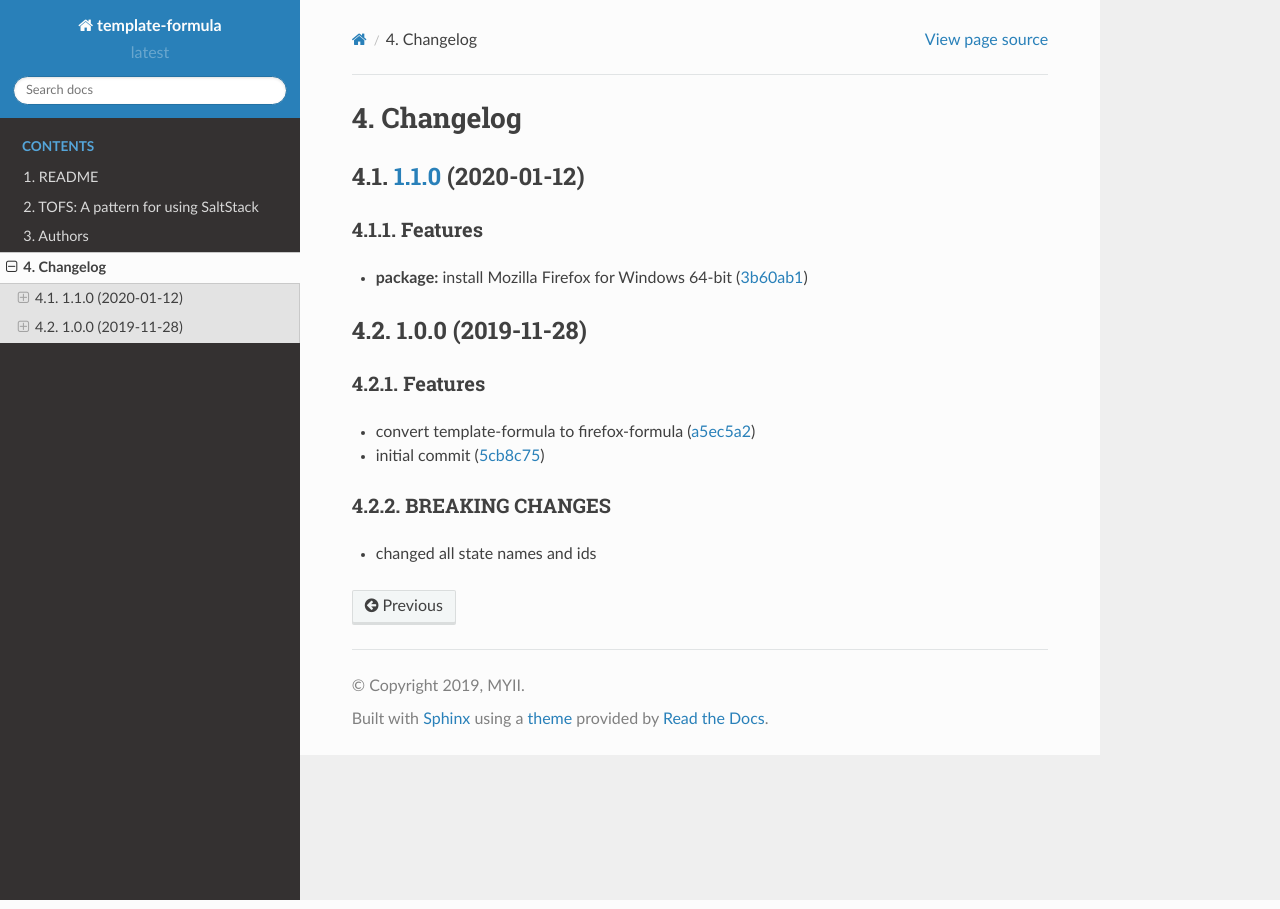
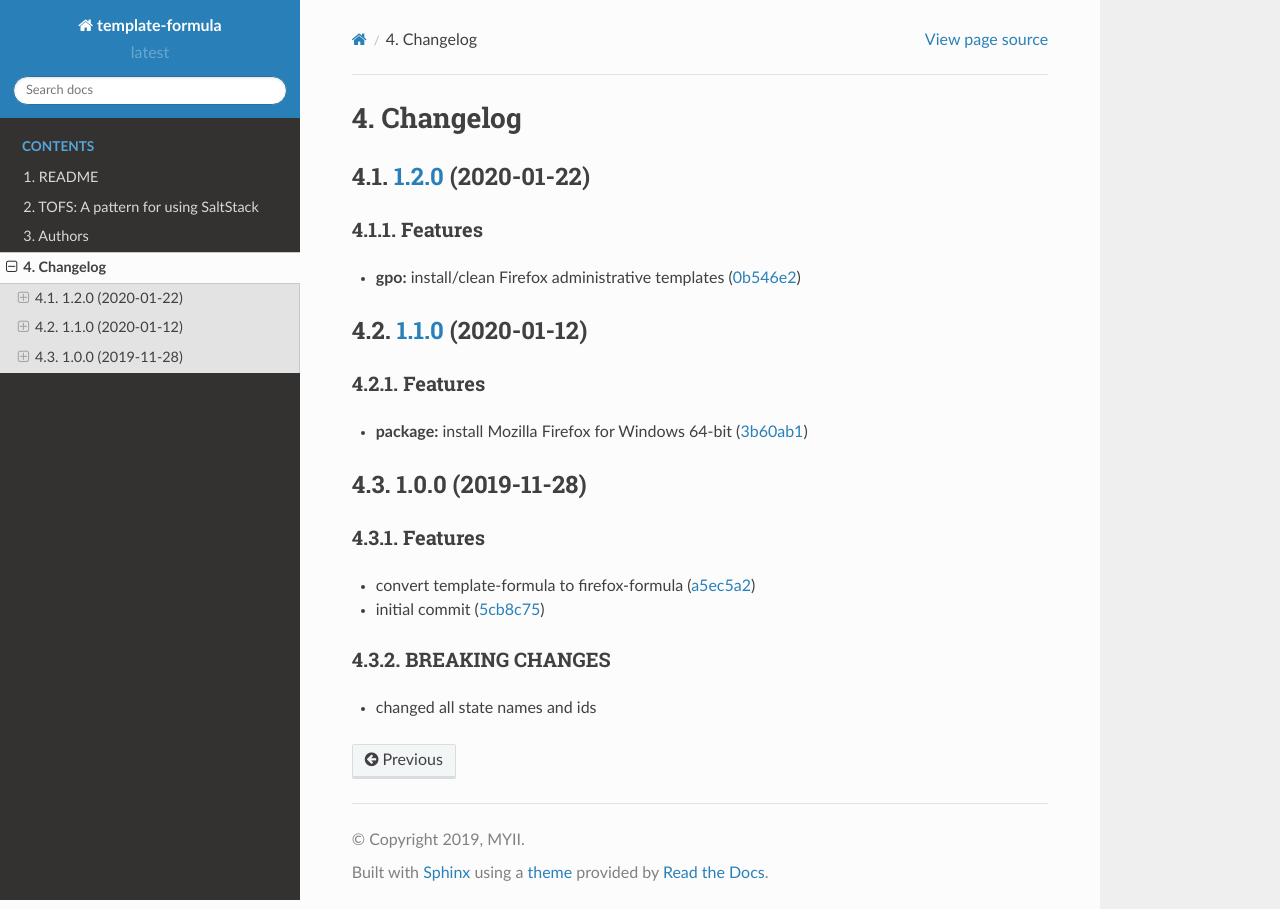
Before and after one commit to myii/firefox-formula, a Sphinx documentation site: the page built from docs/CHANGELOG.rst, in a window 1280 px wide. Built offline with Sphinx 7.4.7 and the Read the Docs theme 2.0.0, drawn with Linux system fonts in a browser that asks for light colours; pages that are not in the unit, such as notebooks, are missing from menus.

Commit message:
chore(release): 1.2.0 [skip ci]
# [1.2.0](https://github.com/dafyddj/firefox-formula/compare/v1.1.0...v1.2.0) (2020-01-22)

### Features

* **gpo:** install/clean Firefox administrative templates ([0b546e2](https://github.com/dafyddj/firefox-formula/commit/0b546e24bdcd95c2899b8a28e84890df585aae82))

```diff
--- a/docs/AUTHORS.rst
+++ b/docs/AUTHORS.rst
@@ -15,9 +15,9 @@ This list is sorted by the number of commits per contributor in *descending* ord
      - Contributions
    * - :raw-html-m2r:`<img class='float-left rounded-1' src='https://avatars2.githubusercontent.com/u/4195158?v=4' width='36' height='36' alt='@dafyddj'>`
      - `@dafyddj <https://github.com/dafyddj>`_
-     - 4
+     - 6
 
 
 ----
 
-Auto-generated by a `forked version <https://github.com/myii/maintainer>`_ of `gaocegege/maintainer <https://github.com/gaocegege/maintainer>`_ on 2020-01-12.
+Auto-generated by a `forked version <https://github.com/myii/maintainer>`_ of `gaocegege/maintainer <https://github.com/gaocegege/maintainer>`_ on 2020-01-22.
--- a/docs/CHANGELOG.rst
+++ b/docs/CHANGELOG.rst
@@ -1,6 +1,15 @@
 
 Changelog
 =========
+
+`1.2.0 <https://github.com/dafyddj/firefox-formula/compare/v1.1.0...v1.2.0>`_ (2020-01-22)
+----------------------------------------------------------------------------------------------
+
+Features
+^^^^^^^^
+
+
+* **gpo:** install/clean Firefox administrative templates (\ `0b546e2 <https://github.com/dafyddj/firefox-formula/commit/0b546e24bdcd95c2899b8a28e84890df585aae82>`_\ )
 
 `1.1.0 <https://github.com/dafyddj/firefox-formula/compare/v1.0.0...v1.1.0>`_ (2020-01-12)
 ----------------------------------------------------------------------------------------------
```
Also changed, not shown: AUTHORS.md (+2 -2 lines), CHANGELOG.md (+7 -0 lines), 1 other file.
